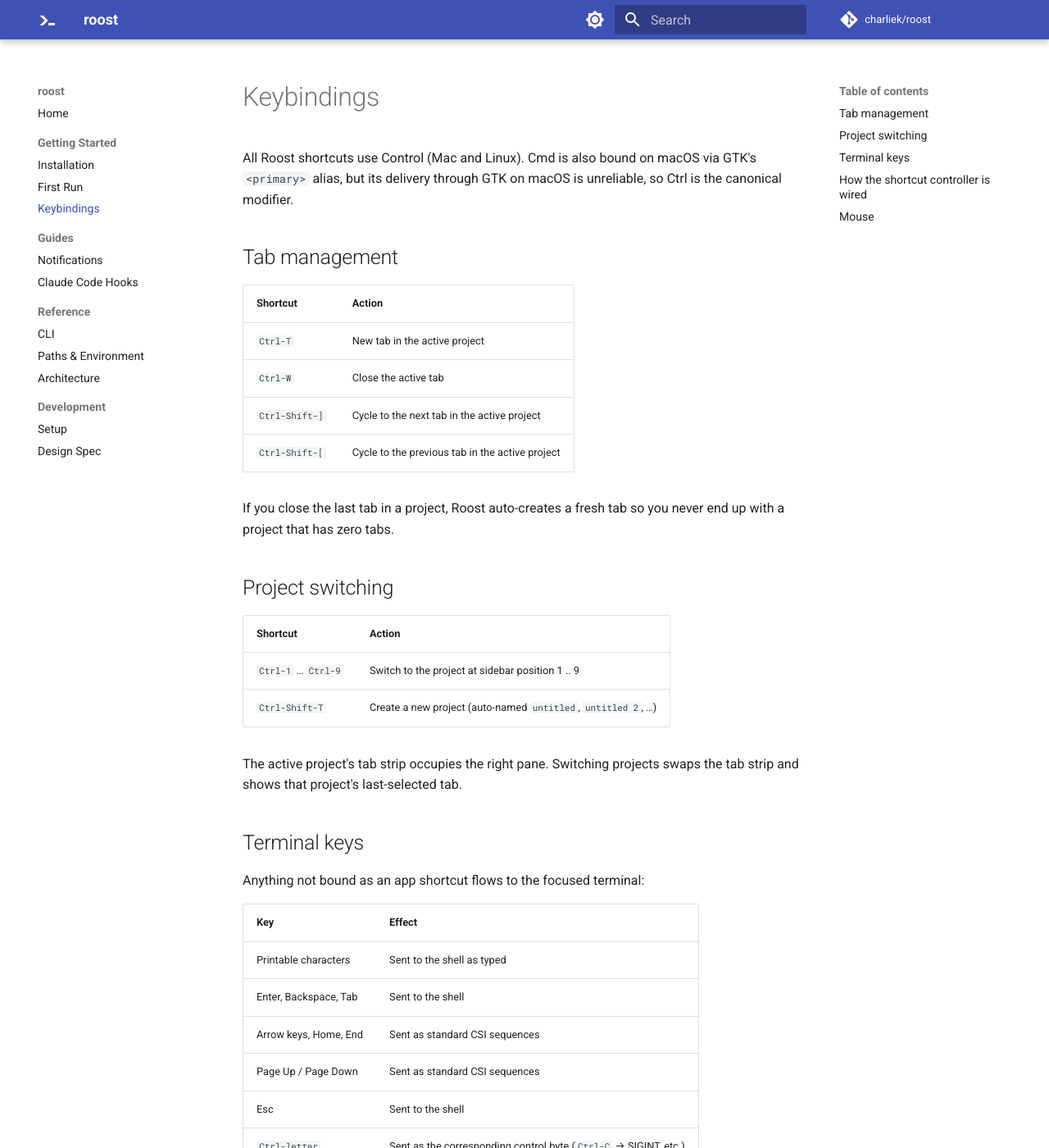
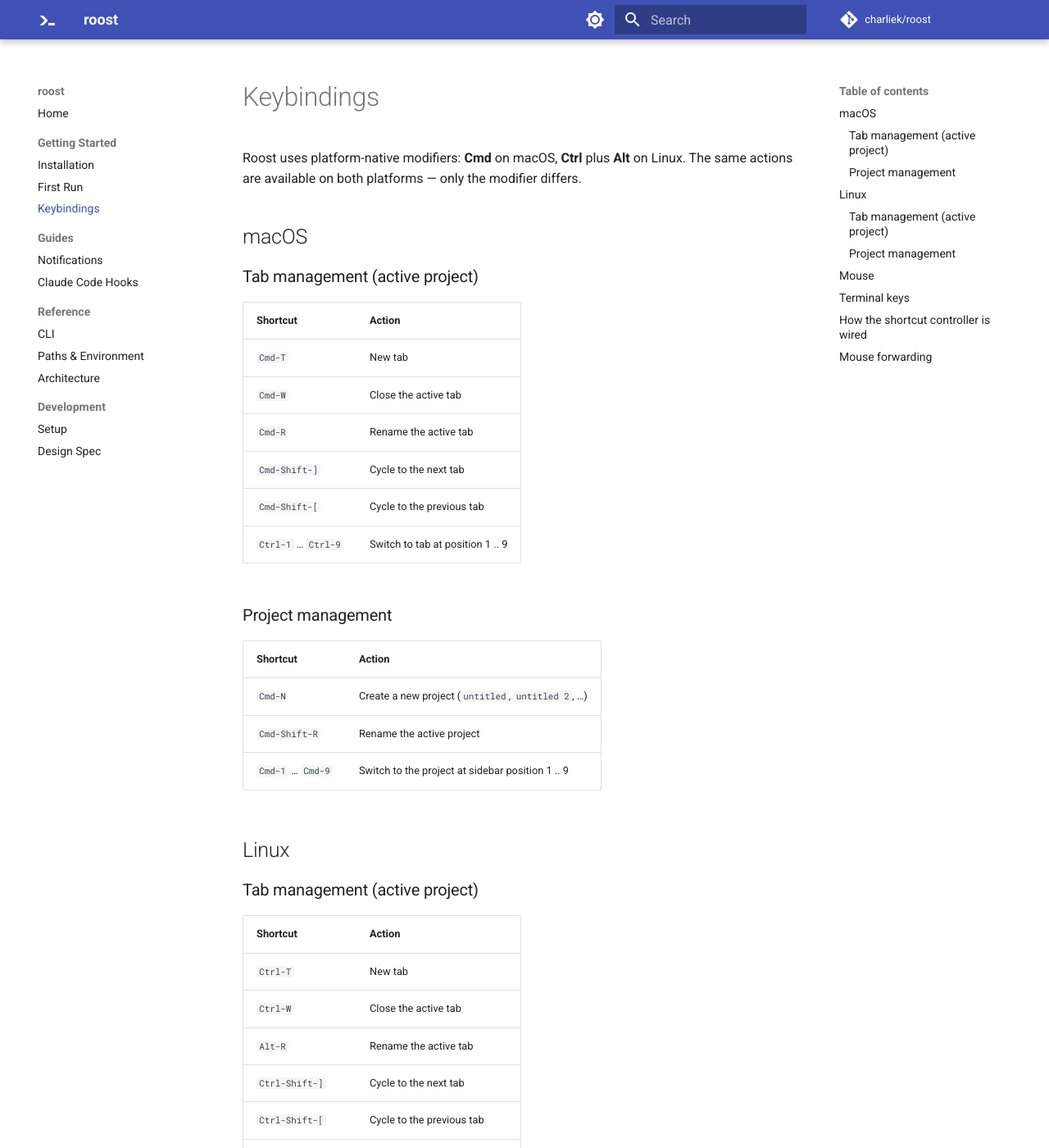
Before and after one commit to charliek/roost, an MkDocs documentation site: the page built from docs/getting-started/keybindings.md, in a window 1280 px wide and 1400 px high. Shown: the whole window at 82% size. Built offline with MkDocs 1.6.1 and Material for MkDocs 9.7.7, drawn with Linux system fonts in a browser that asks for light colours; comment, search, counter and statistics services are not loaded; some of the changed text lies outside the part shown.

Commit message:
Platform-aware keybindings with project + tab management shortcuts
Use Cmd as the primary modifier on macOS and Ctrl + Alt on Linux,
matching platform conventions. The previous setup bound everything on
Ctrl plus the <primary> alias, which GTK4 hardcodes to Control on every
platform — Cmd-T silently never fired on macOS.

Bindings:

  macOS                 Linux                  Action
  ---------------       ---------------        --------------------------
  Cmd-T                 Ctrl-T                 New tab
  Cmd-W                 Ctrl-W                 Close active tab
  Cmd-R                 Alt-R                  Rename active tab
  Cmd-Shift-]/[         Ctrl-Shift-]/[         Cycle next/prev tab
  Ctrl-1..9             Ctrl-1..9              Switch tab by index
  Cmd-N                 Alt-N                  New project
  Cmd-Shift-R           Alt-Shift-R            Rename active project
  Cmd-1..9              Alt-1..9               Switch project by index

Cmd-Shift-T (new project) and F2 (rename project) are removed in favor
of the new shortcuts above.

Tab rename uses a small popover anchored to the header. The new title
is persisted via UpdateTabTitle, but a subsequent OSC 1/2 from the
shell can still overwrite it — locking against OSC is a follow-up.

Externalizing keybindings to a config file is also a follow-up.

Co-Authored-By: Claude Opus 4.7 (1M context) <noreply@anthropic.com>

```diff
--- a/docs/getting-started/keybindings.md
+++ b/docs/getting-started/keybindings.md
@@ -1,26 +1,56 @@
 # Keybindings
 
-All Roost shortcuts use Control (Mac and Linux). Cmd is also bound on macOS via GTK's `<primary>` alias, but its delivery through GTK on macOS is unreliable, so Ctrl is the canonical modifier.
+Roost uses platform-native modifiers: **Cmd** on macOS, **Ctrl** plus **Alt** on Linux. The same actions are available on both platforms — only the modifier differs.
 
-## Tab management
+## macOS
 
-| Shortcut          | Action                                                |
-|-------------------|-------------------------------------------------------|
-| `Ctrl-T`          | New tab in the active project                         |
-| `Ctrl-W`          | Close the active tab                                  |
-| `Ctrl-Shift-]`    | Cycle to the next tab in the active project           |
-| `Ctrl-Shift-[`    | Cycle to the previous tab in the active project       |
+### Tab management (active project)
+
+| Shortcut         | Action                                          |
+|------------------|-------------------------------------------------|
+| `Cmd-T`          | New tab                                         |
+| `Cmd-W`          | Close the active tab                            |
+| `Cmd-R`          | Rename the active tab                           |
+| `Cmd-Shift-]`    | Cycle to the next tab                           |
+| `Cmd-Shift-[`    | Cycle to the previous tab                       |
+| `Ctrl-1` … `Ctrl-9` | Switch to tab at position 1 .. 9             |
+
+### Project management
+
+| Shortcut             | Action                                       |
+|----------------------|----------------------------------------------|
+| `Cmd-N`              | Create a new project (`untitled`, `untitled 2`, …) |
+| `Cmd-Shift-R`        | Rename the active project                   |
+| `Cmd-1` … `Cmd-9`    | Switch to the project at sidebar position 1 .. 9 |
+
+## Linux
+
+### Tab management (active project)
+
+| Shortcut         | Action                                          |
+|------------------|-------------------------------------------------|
+| `Ctrl-T`         | New tab                                         |
+| `Ctrl-W`         | Close the active tab                            |
+| `Alt-R`          | Rename the active tab                           |
+| `Ctrl-Shift-]`   | Cycle to the next tab                           |
+| `Ctrl-Shift-[`   | Cycle to the previous tab                       |
+| `Ctrl-1` … `Ctrl-9` | Switch to tab at position 1 .. 9             |
+
+### Project management
+
+| Shortcut             | Action                                       |
+|----------------------|----------------------------------------------|
+| `Alt-N`              | Create a new project (`untitled`, `untitled 2`, …) |
+| `Alt-Shift-R`        | Rename the active project                   |
+| `Alt-1` … `Alt-9`    | Switch to the project at sidebar position 1 .. 9 |
+
+## Mouse
+
+The sidebar still supports mouse-driven rename: double-click a project row to rename it inline, or right-click for a Rename / Close menu.
 
 If you close the last tab in a project, Roost auto-creates a fresh tab so you never end up with a project that has zero tabs.
 
-## Project switching
-
-| Shortcut          | Action                                                |
-|-------------------|-------------------------------------------------------|
-| `Ctrl-1` … `Ctrl-9` | Switch to the project at sidebar position 1 .. 9    |
-| `Ctrl-Shift-T`    | Create a new project (auto-named `untitled`, `untitled 2`, …) |
-
-The active project's tab strip occupies the right pane. Switching projects swaps the tab strip and shows that project's last-selected tab.
+Tab titles set via `Cmd-R` / `Alt-R` are persisted, but a subsequent OSC 1/2 escape from the shell (`\e]2;new-title\a`, common in shell prompts) will overwrite the manual rename. Locking against OSC overwrites is a planned follow-up.
 
 ## Terminal keys
 
@@ -34,12 +64,13 @@ Anything not bound as an app shortcut flows to the focused terminal:
 | Page Up / Page Down    | Sent as standard CSI sequences                                    |
 | Esc                    | Sent to the shell                                                 |
 | `Ctrl-letter`          | Sent as the corresponding control byte (`Ctrl-C` → SIGINT, etc.)  |
-| `Cmd-letter` / `Super` | **Not** sent to the shell; reserved for app shortcuts             |
+
+`Ctrl-1` … `Ctrl-9` are reserved for tab switching and do not reach the shell. On macOS, all `Cmd-*` and `Super-*` combinations are reserved for app shortcuts and never reach the shell.
 
 ## How the shortcut controller is wired
 
-Shortcuts run in GTK's *capture* phase, which means they fire before the focused widget — including the terminal surface — sees the event. That's why `Ctrl-T` works while the terminal is focused: the window's controller catches it first and dispatches the action, and the byte never reaches the shell. Anything not bound at the window level (everything except the shortcuts above) falls through to the terminal as usual.
+Shortcuts run in GTK's *capture* phase, which means they fire before the focused widget — including the terminal surface — sees the event. That's why `Cmd-T` (or `Ctrl-T` on Linux) works while the terminal is focused: the window's controller catches it first and dispatches the action, and the keystroke never reaches the shell. Anything not bound at the window level falls through to the terminal as usual.
 
-## Mouse
+## Mouse forwarding
 
 Mouse forwarding to the shell is not implemented yet. Selection, copy, and scroll-wheel scrollback are deferred. Click on the terminal area to give it focus.
```
Also changed, not shown: README.md (+1 -1 lines), docs/development/spec.md (+1 -1 lines), docs/index.md (+1 -1 lines), 2 other files.
